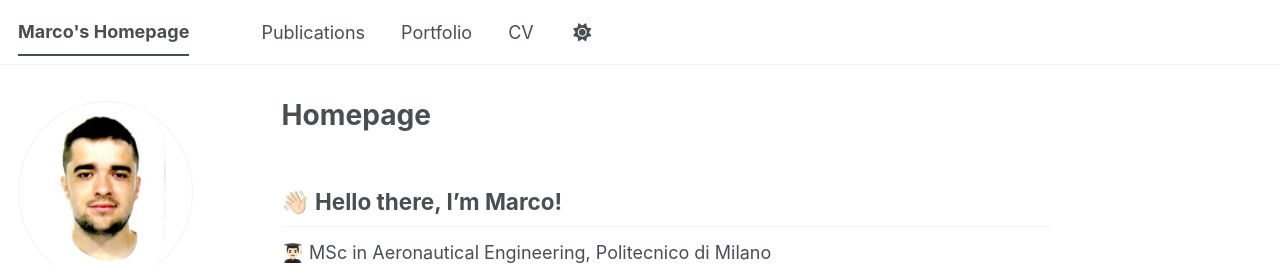
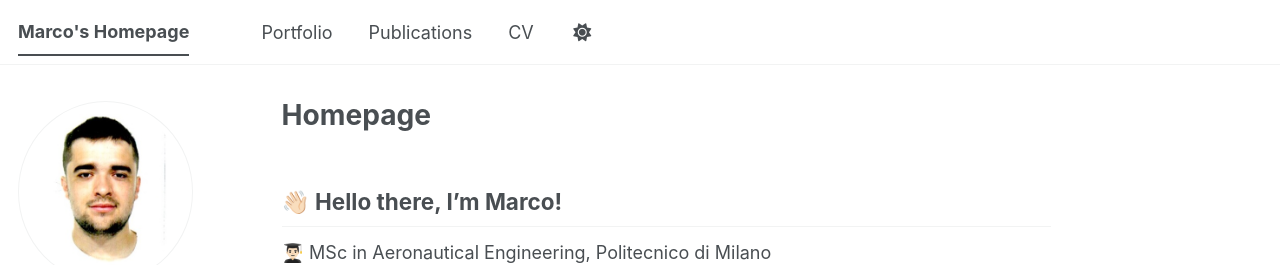
Before and after one commit to MarcoZappoli/MarcoZappoli.github.io, a Jekyll site: the page built from _pages/about.md, in a window 1280 px wide. Shown: the top 265 px of the page. Built offline with Jekyll 4.4.1, drawn with Linux system fonts in a browser that asks for light colours; a script bundle is joined from its source files by our own code; library files that are not in the unit come from our copies.

Commit message:
Custom head

```diff
--- a/_data/navigation.yml
+++ b/_data/navigation.yml
@@ -8,6 +8,9 @@
 #      Markdown formatted page while the second is generated using JSON.
 
 main:
+  - title: "Portfolio"
+    url: /portfolio/
+
   - title: "Publications"
     url: /publications/
 
@@ -16,9 +19,6 @@
 
   #- title: "Teaching"
   #  url: /teaching/
-
-  - title: "Portfolio"
-    url: /portfolio/
 
   #- title: "Blog Posts"
   #  url: /year-archive/
--- a/_includes/head/custom.html
+++ b/_includes/head/custom.html
@@ -2,16 +2,37 @@
 
 <!-- start custom head snippets -->
 
-<!-- Support for Academicons -->
+<link rel="apple-touch-icon" sizes="57x57" href="{{ base_path }}/images/apple-touch-icon-57x57.png?v=M44lzPylqQ">
+<link rel="apple-touch-icon" sizes="60x60" href="{{ base_path }}/images/apple-touch-icon-60x60.png?v=M44lzPylqQ">
+<link rel="apple-touch-icon" sizes="72x72" href="{{ base_path }}/images/apple-touch-icon-72x72.png?v=M44lzPylqQ">
+<link rel="apple-touch-icon" sizes="76x76" href="{{ base_path }}/images/apple-touch-icon-76x76.png?v=M44lzPylqQ">
+<link rel="apple-touch-icon" sizes="114x114" href="{{ base_path }}/images/apple-touch-icon-114x114.png?v=M44lzPylqQ">
+<link rel="apple-touch-icon" sizes="120x120" href="{{ base_path }}/images/apple-touch-icon-120x120.png?v=M44lzPylqQ">
+<link rel="apple-touch-icon" sizes="144x144" href="{{ base_path }}/images/apple-touch-icon-144x144.png?v=M44lzPylqQ">
+<link rel="apple-touch-icon" sizes="152x152" href="{{ base_path }}/images/apple-touch-icon-152x152.png?v=M44lzPylqQ">
+<link rel="apple-touch-icon" sizes="180x180" href="{{ base_path }}/images/apple-touch-icon-180x180.png?v=M44lzPylqQ">
+<link rel="icon" type="image/png" href="{{ base_path }}/images/favicon-32x32.png?v=M44lzPylqQ" sizes="32x32">
+<link rel="icon" type="image/png" href="{{ base_path }}/images/android-chrome-192x192.png?v=M44lzPylqQ" sizes="192x192">
+<link rel="icon" type="image/png" href="{{ base_path }}/images/favicon-96x96.png?v=M44lzPylqQ" sizes="96x96">
+<link rel="icon" type="image/png" href="{{ base_path }}/images/favicon-16x16.png?v=M44lzPylqQ" sizes="16x16">
+<link rel="manifest" href="{{ base_path }}/images/manifest.json?v=M44lzPylqQ">
+<link rel="mask-icon" href="{{ base_path }}/images/safari-pinned-tab.svg?v=M44lzPylqQ" color="#000000">
+<link rel="shortcut icon" href="/images/favicon.ico?v=M44lzPylqQ">
+<meta name="msapplication-TileColor" content="#000000">
+<meta name="msapplication-TileImage" content="{{ base_path }}/images/mstile-144x144.png?v=M44lzPylqQ">
+<meta name="msapplication-config" content="{{ base_path }}/images/browserconfig.xml?v=M44lzPylqQ">
+<meta name="theme-color" content="#ffffff">
 <link rel="stylesheet" href="{{ base_path }}/assets/css/academicons.css"/>
 
-<!-- favicon from https://commons.wikimedia.org/wiki/File:OOjs_UI_icon_academic-progressive.svg -->
-<link rel="apple-touch-icon" sizes="180x180" href="{{ base_path }}/images/apple-touch-icon-180x180.png"/>
-<link rel="icon" type="image/svg+xml" href="{{ base_path }}/images/favicon.svg"/>
-<link rel="icon" type="image/png" href="{{ base_path }}/images/favicon-32x32.png" sizes="32x32"/>
-<link rel="icon" type="image/png" href="{{ base_path }}/images/favicon-192x192.png" sizes="192x192"/>
-<link rel="manifest" href="{{ base_path }}/images/manifest.json"/>
-<link rel="icon" href="/images/favicon.ico"/>
-<meta name="theme-color" content="#ffffff"/>
+<script type="text/x-mathjax-config"> MathJax.Hub.Config({ TeX: { equationNumbers: { autoNumber: "all" } } }); </script>
+<script type="text/x-mathjax-config">
+  MathJax.Hub.Config({
+    tex2jax: {
+      inlineMath: [ ['$','$'], ["\\(","\\)"] ],
+      processEscapes: true
+    }
+  });
+</script>
+<script src='https://cdnjs.cloudflare.com/ajax/libs/mathjax/2.7.4/latest.js?config=TeX-MML-AM_CHTML' async></script>
 
 <!-- end custom head snippets -->
```
